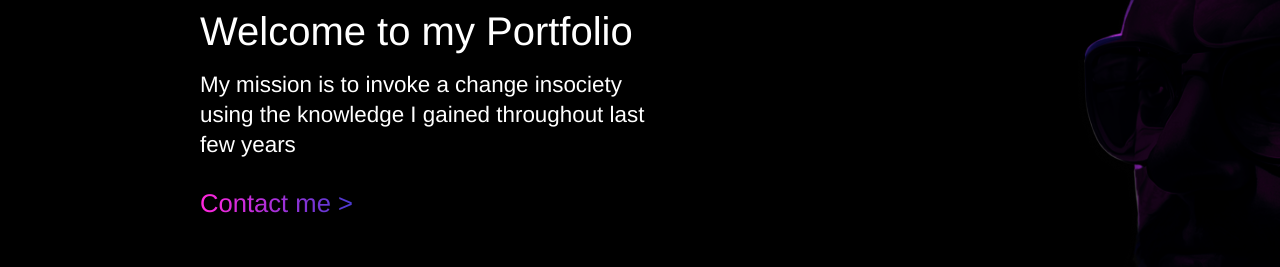
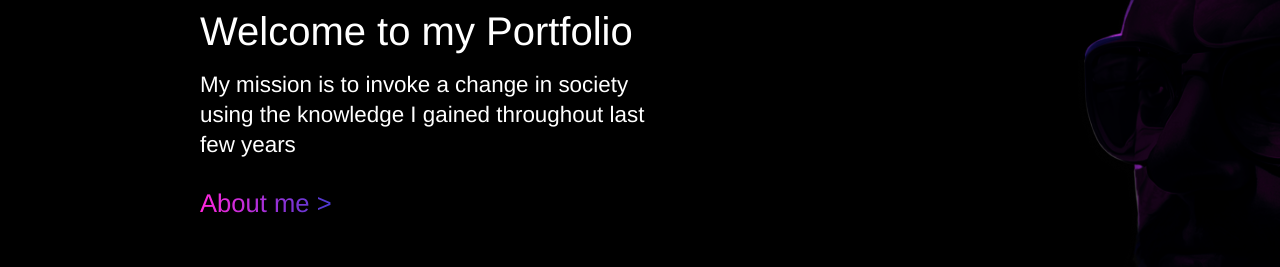
Before and after one commit to kvshw/kvshw-portfolio, a React (Create React App) app: page / in a window 1280 px wide. Shown: the part 422-689 px from the top of the page. Built offline with nearby package versions, Linux system fonts and the light colour scheme.

Commit message:
Defining Done Header

```diff
--- a/src/App.css
+++ b/src/App.css
@@ -3,9 +3,27 @@
     padding: 0;
     margin: 0;
     scroll-behavior: smooth;
+
 }
 
 body {
     background: var(--color-bg);
     font-family: var(--font-family);
 }
+
+.App {
+    width: 100%;
+    height: 100%;
+    position: fixed;
+    top: 0;
+    left: 0;
+    cursor: url(./assets/cursor.png), auto;
+}
+
+a {
+    cursor: url(./assets/pointer.png), pointer;
+}
+
+button:hover {
+    cursor: url(./assets/pointer.png), pointer;
+}
--- a/src/App.js
+++ b/src/App.js
@@ -5,7 +5,7 @@ import Navbar from './components/navbar/Navbar';
 
 function App() {
   return (
-    <div>
+    <div className='App'>
       <Navbar />
       <Header />
     </div>
--- a/src/components/header/Header.jsx
+++ b/src/components/header/Header.jsx
@@ -46,8 +46,8 @@ const Header = () => {
                 <div className='kvshw__header_inner-div_left'>
                     <h1>Kavishwa Wendakoon</h1>
                     <h2>Welcome to my Portfolio</h2>
-                    <p>My mission is to invoke a change insociety using the knowledge I gained throughout last few years </p>
-                    <h4 className='contact_btn'><a href='#'>Contact me &gt; </a></h4>
+                    <p>My mission is to invoke a change in society using the knowledge I gained throughout last few years </p>
+                    <h4 className='contact_btn'><a href='#'>About me &gt; </a></h4>
                 </div>
                 <div className='kvshw__header_inner-div_right'>
                     <div className='kvshw__header_inner-div_social'>
--- a/src/components/navbar/Navbar.jsx
+++ b/src/components/navbar/Navbar.jsx
@@ -13,7 +13,7 @@ const Navbar = () => {
                 <p><a href='#'>Portfolio</a></p>
                 <p><a href='#'>Blog</a></p>
                 <p><a href='#'>Contact me</a></p>
-                <button>Download Resume</button>
+                <button className='resume'>Download Resume</button>
             </div>
 
         </div>
--- a/src/components/navbar/navbar.css
+++ b/src/components/navbar/navbar.css
@@ -40,3 +40,8 @@
     cursor: pointer;
     border-radius: 5px;
 }
+
+.resume {
+    cursor: pointer;
+    cursor: url(../../assets//pointer.png), auto !important;
+}
--- a/src/index.css
+++ b/src/index.css
@@ -2,6 +2,7 @@
     --font-family: 'Helvetica', sans-serif;
 
     --gradient-text: linear-gradient(89.97deg, #FF27DD 1.84%, #433AD1 102.67%);
+    --gradient-text-rev: linear-gradient(89.97deg, #433AD1 1.84%, #FF27DD 102.67%);
     --gradient-bar: linear-gradient(103.22deg, #FF27DD -13.86%, #433ad1 99.55%);
     --gradient-btn: linear-gradient(103.22deg, #FF27DD -13.86%, #433AD1 99.55%);
     --gradient-btn-rev: linear-gradient(103.22deg, #433AD1 -13.86%, #FF27DD 99.55%);
```
Also changed, not shown: src/components/header/header.css (+9 -0 lines), src/assets/cursor.png (added), src/assets/pointer.png (added).
